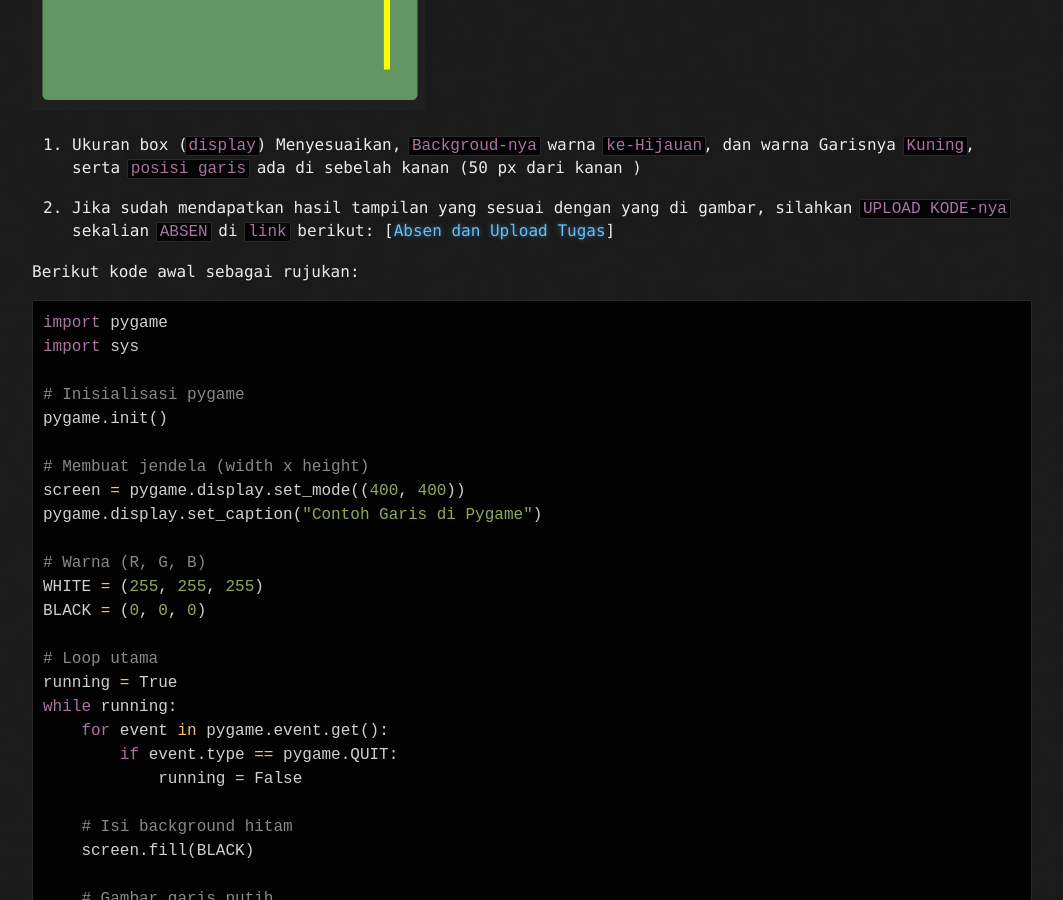
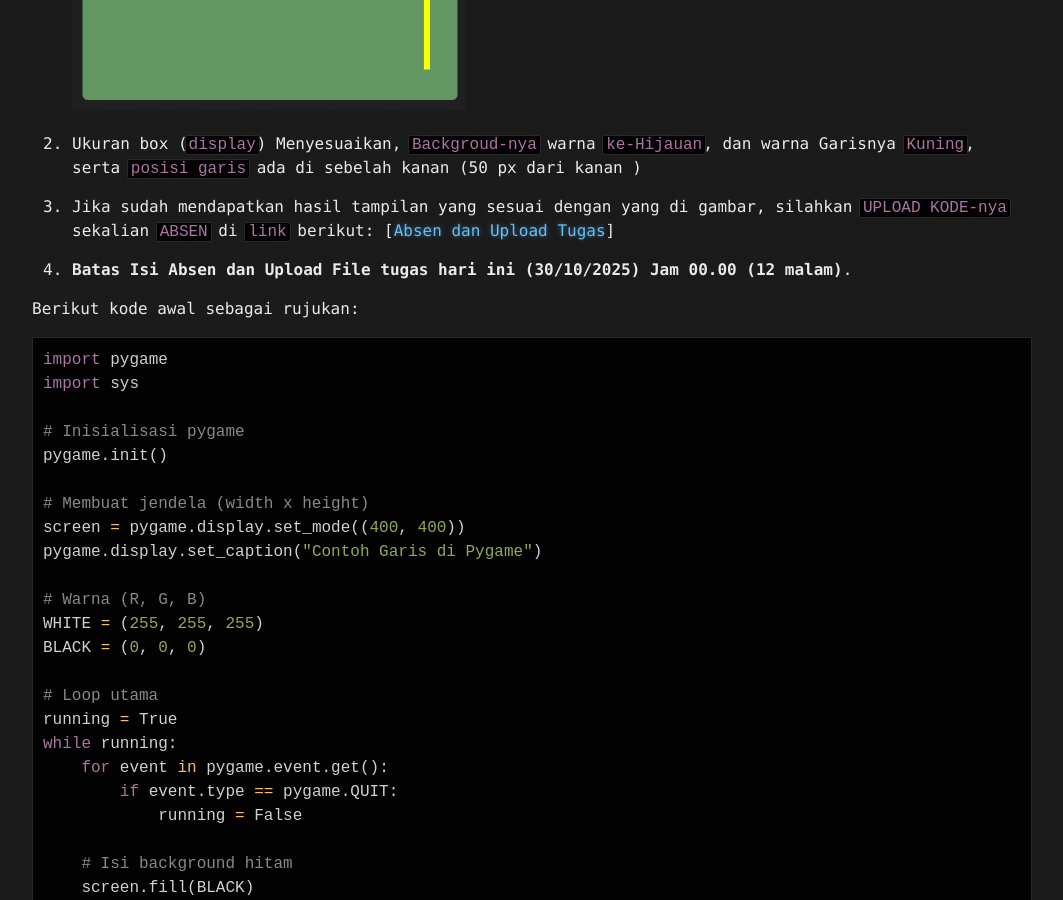
Before and after one commit to infoummu/gak, a Jekyll site: the page built from _posts/2025-10-29-KuliahGK-P4-Materi-dasar-python-draw-line.md, in a window 1280 px wide and 900 px high, scrolled down 1233 px. Shown: the whole window, without its empty margins (108-1171 px from the left). Built offline with Jekyll 4.4.1, drawn with Linux system fonts in a browser that asks for light colours.

Commit message:
Fix Halaman Pertemuan Pengganti

````diff
--- a/_posts/2025-10-29-KuliahGK-P4-Materi-dasar-python-draw-line.md
+++ b/_posts/2025-10-29-KuliahGK-P4-Materi-dasar-python-draw-line.md
@@ -34,12 +34,14 @@ python3 praktikum4_tugas1_23001.py
 
 1. Silahkan anda `MODIFIKASI KODE` berikut agar dapat menghasilkan tampilan persis sebagaimana gambar berikut, lakukan Perubahan code dan jalankan lalu lihat hasilnya, jika belum sesuai lakukan perubahan code kembali sampai mendapatkan hasil seperti gambar dibawah:
 
-![Gambar Tugas1](/gak/assets/img/tugas1_gak.png)
+   ![Gambar Tugas1](/gak/assets/img/tugas1_gak.png)
 
 2. Ukuran box (`display`) Menyesuaikan, `Backgroud-nya` warna `ke-Hijauan`, dan warna Garisnya `Kuning`, serta `posisi garis` ada di sebelah kanan (50 px dari kanan )
 
-2. Jika sudah mendapatkan hasil tampilan yang sesuai dengan yang di gambar, silahkan `UPLOAD KODE-nya` sekalian `ABSEN` di `link` berikut: [[Absen dan Upload Tugas](https://gak.tifor.site/){:target="_blank"}]
+3. Jika sudah mendapatkan hasil tampilan yang sesuai dengan yang di gambar, silahkan `UPLOAD KODE-nya` sekalian `ABSEN` di `link` berikut: [[Absen dan Upload Tugas](https://gak.tifor.site/){:target="_blank"}]
 
+
+4. **Batas Isi Absen dan Upload File tugas hari ini (30/10/2025) Jam 00.00 (12 malam)**.
 
 Berikut kode awal sebagai rujukan:
 ```python
````
